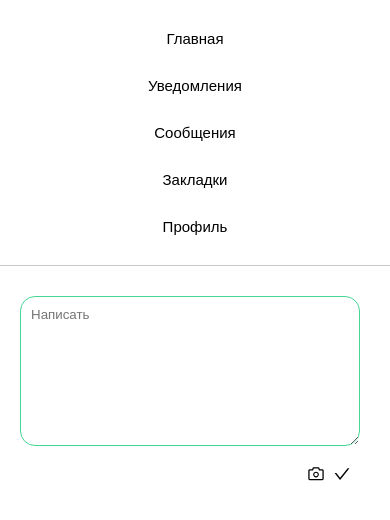
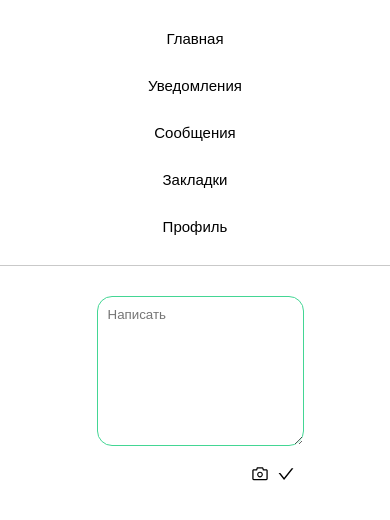
Before and after one commit to oksanaBir/social-net, a React app: page / in a window 390 px wide. Shown: the top 520 px of the page. Built offline with nearby package versions, Linux system fonts and the light colour scheme.

Commit message:
.width renamed

```diff
--- a/src/components/App.js
+++ b/src/components/App.js
@@ -20,7 +20,7 @@ export default function App() {
             >
                 <CreatePost key={post.postId} post={post}/>
                 <FlexBox
-                    width={true}
+                    newsLine={true}
                     direction={flexDirection.column}
                     position={flexPosition.center}
                 >
--- a/src/components/CreatePost.js
+++ b/src/components/CreatePost.js
@@ -13,15 +13,16 @@ export default function CreatePost() {
     return(
         <FlexBox
             direction={flexDirection.column}
-            width={true}
+            createPost={true}
             position={flexPosition.end}>
             <TextArea
                 value={text}
                 onChange={
                     (value) => dispatch(addText(value))
+
                 }
             />
-            <FlexBox margin={15} position={flexPosition.end}>
+            <FlexBox margin={15}>
                 <CameraOutlined
                     style={{ margin: '5px' }}
                     onClick={
--- a/src/styles/flexbox.less
+++ b/src/styles/flexbox.less
@@ -20,8 +20,8 @@
     }
 }
 
-.width {
-    @media (max-width: 1030px) {
+.createPost {
+    @media (max-width: 1070px) {
         width: @width;
     }
 
@@ -30,3 +30,10 @@
         flex-wrap: nowrap;
     }
 }
+
+.newsLine {
+    @media (max-width: 1070px) {
+        width: 100%;
+        flex-direction: row !important;
+    }
+}
```
